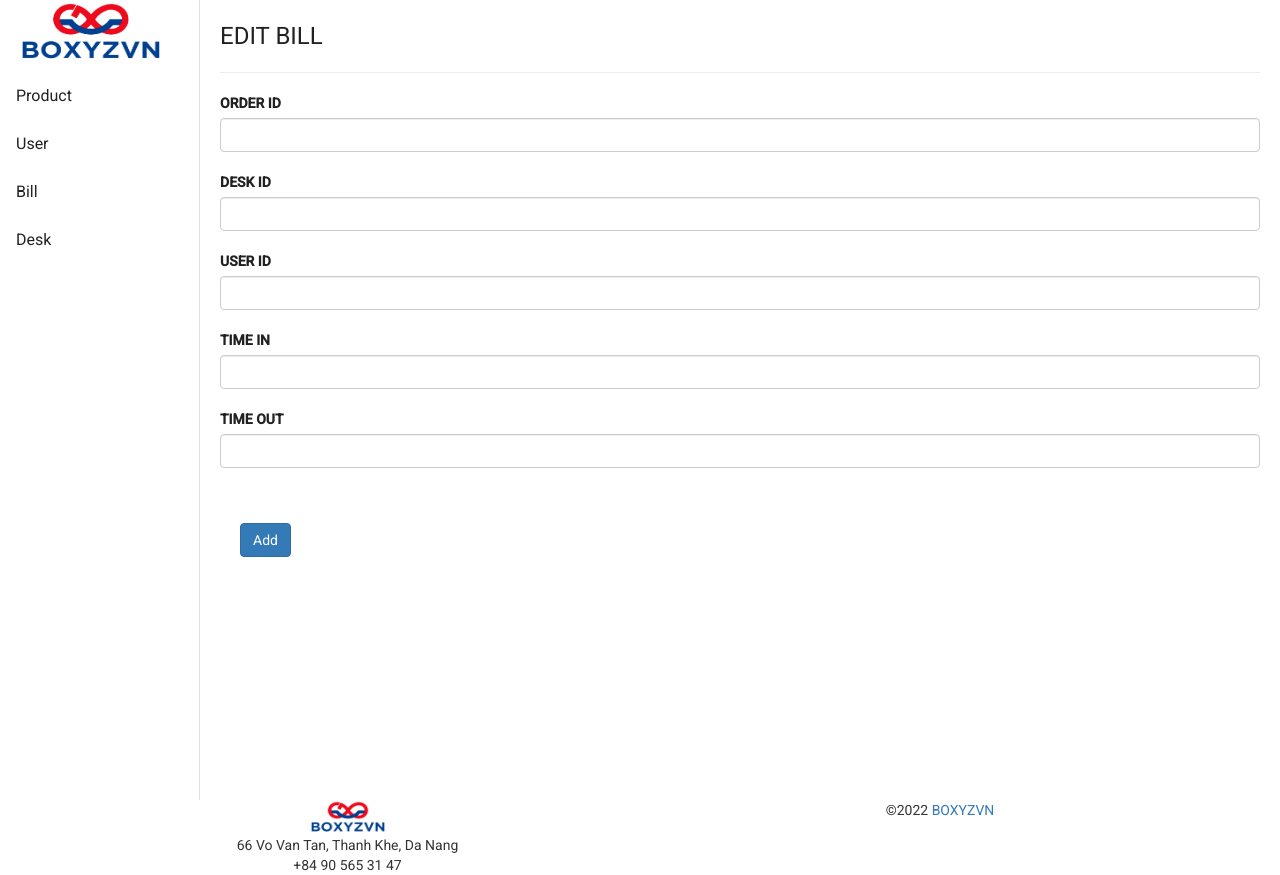
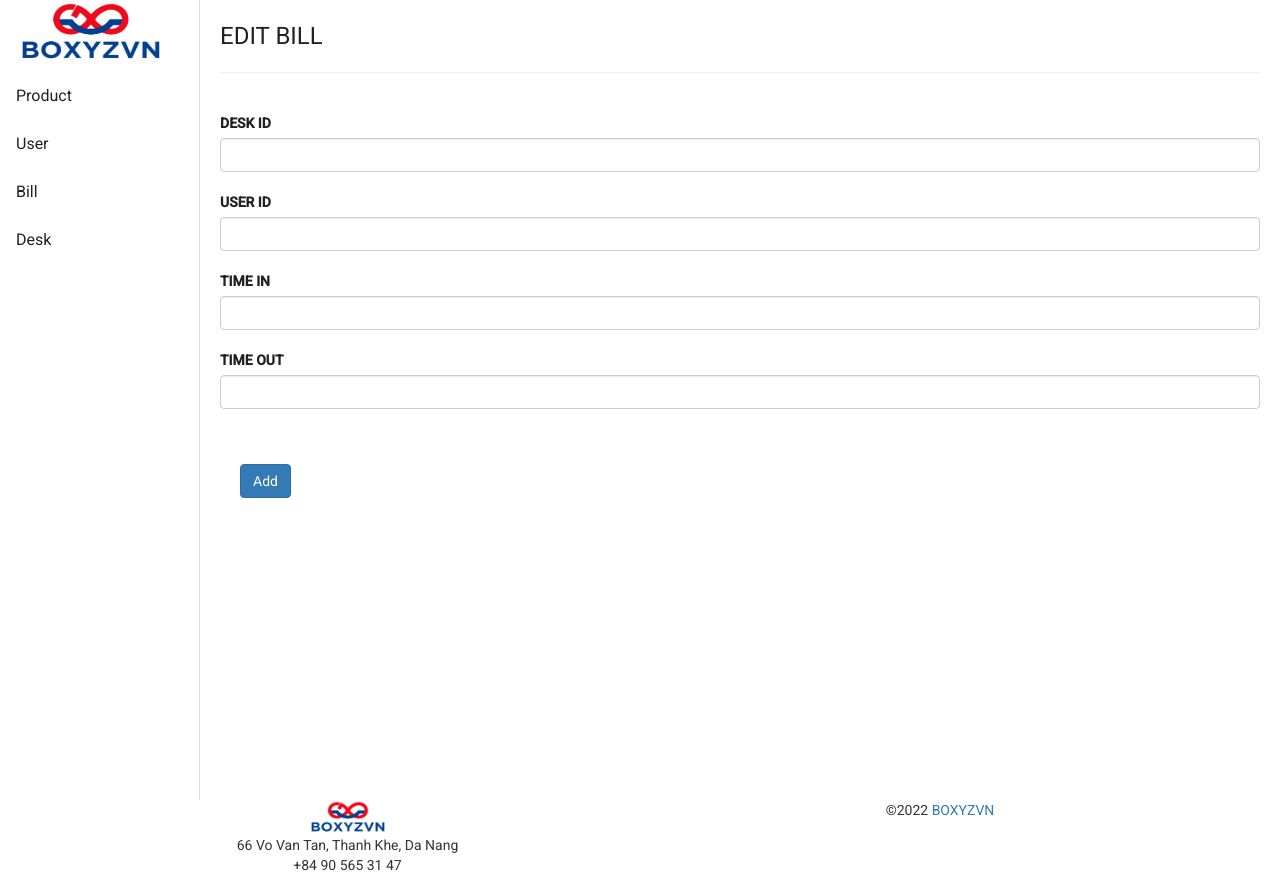
Before and after one commit to dangqthuan15/AngularProjectBoxyzVN, an Angular app: page /bill/edit/1 in a window 1280 px wide. Built offline with nearby package versions, Linux system fonts and the light colour scheme; no server answers.

Commit message:
edit layout

```diff
--- a/src/app/app-routing.module.ts
+++ b/src/app/app-routing.module.ts
@@ -17,6 +17,7 @@ import { BilldetailComponent } from './components/bill/billdetail/billdetail.com
 
 
 const routes: Routes = [
+  {path:'', component: DesklistComponent},
   {path: 'product', children:[
     {path:'', component: DashboardComponent},
     {path:'add', component: AddproductComponent},
--- a/src/app/components/bill/detail-bill/detail-bill.component.html
+++ b/src/app/components/bill/detail-bill/detail-bill.component.html
@@ -3,9 +3,6 @@
   <hr>
   <form action="" [formGroup]="billForm" method="post" class="form mb-4" (submit)="onSubmit()">
       <div class="form-group">
-        <label class="mr-3" for="">ORDER ID</label>
-        <input type="text" class="form-control" formControlName="order_id">
-        <div class="mb-3 text-danger" *ngIf="submited && b['order_id'].errors">Please do not leave it blank!</div>
         <label class="mr-3" style="margin-top: 20px;" for="">DESK ID</label>
         <input type="text" class="form-control" formControlName="desk_id">
         <div class="mb-3 text-danger" *ngIf="submited && b['desk_id'].errors">Please do not leave it blank!</div>
--- a/src/app/components/bill/detail-bill/detail-bill.component.ts
+++ b/src/app/components/bill/detail-bill/detail-bill.component.ts
@@ -14,7 +14,6 @@ export class DetailBillComponent implements OnInit {
   id:any;
 
   billForm= this.formbuilder.group({
-    order_id:['',Validators.required],
     desk_id:['',Validators.required],
     user_id:['',Validators.required],
     time_in:['',Validators.required],
@@ -32,7 +31,6 @@ export class DetailBillComponent implements OnInit {
       this.billSrv.getByID(this.id).subscribe(res => {
       let billProfile = res;
       this.billForm = this.formbuilder.group({
-        order_id:[billProfile.order_id,Validators.required],
         desk_id:[billProfile.desk_id,Validators.required],
         user_id:[billProfile.user_id,Validators.required],
         time_in:[billProfile.time_in,Validators.required],
--- a/src/app/components/products/editproduct/editproduct.component.ts
+++ b/src/app/components/products/editproduct/editproduct.component.ts
@@ -18,7 +18,7 @@ export class EditproductComponent implements OnInit {
     name:   ['',Validators.required],
     price:  ['',Validators.required],
     isAvailable: ['',Validators.required],
-    imgurl: ['',Validators.required],
+    imgUrl: ['',Validators.required],
   });
 
   constructor(private productSrv:ProductService,
```
